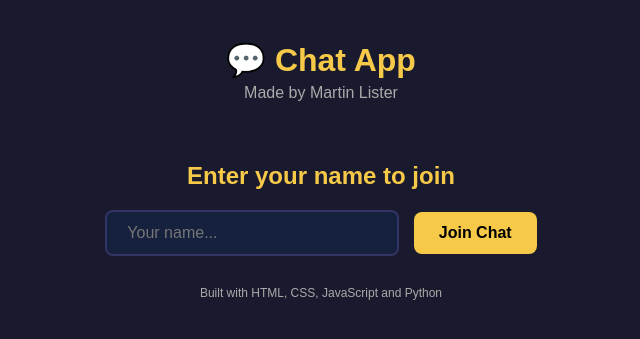
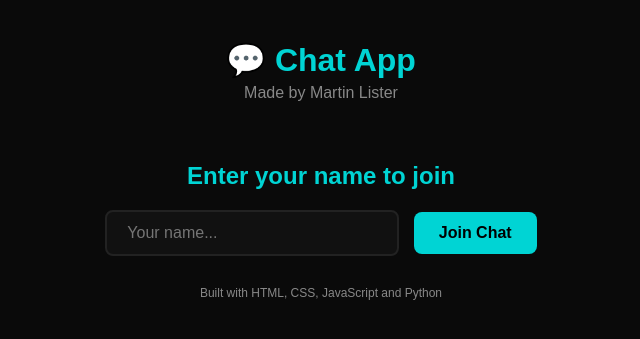
Before and after one commit to MartinLister1/chat-app, a Flask app: page / in a window 1280 px wide. Shown: the top 339 px of the page, without its empty margins (319-959 px from the left). Run offline with Flask 3, Linux system fonts and the light colour scheme; some libraries are stand-ins or nearby versions.

Commit message:
changed colours

```diff
--- a/static/style.css
+++ b/static/style.css
@@ -1,5 +1,5 @@
 body {
-  background-color: #1a1a2e;
+  background-color: #0a0a0a;
   font-family: Arial, sans-serif;
   color: white;
   text-align: center;
@@ -8,13 +8,13 @@ body {
 }
 
 header h1 {
-  color: #f7c948;
+  color: #00d4d4;
   font-size: 32px;
   margin-bottom: 5px;
 }
 
 header p {
-  color: #aaaaaa;
+  color: #888888;
   margin-top: 0;
 }
 
@@ -29,7 +29,7 @@ header p {
 }
 
 #username-screen h2 {
-  color: #f7c948;
+  color: #00d4d4;
   margin-bottom: 20px;
 }
 
@@ -37,8 +37,8 @@ header p {
   padding: 12px 20px;
   font-size: 16px;
   border-radius: 8px;
-  border: 2px solid #333366;
-  background-color: #16213e;
+  border: 2px solid #222222;
+  background-color: #111111;
   color: white;
   width: 250px;
   margin-right: 10px;
@@ -46,14 +46,14 @@ header p {
 
 #username-screen input:focus {
   outline: none;
-  border-color: #f7c948;
+  border-color: #00d4d4;
 }
 
 #username-screen button {
   padding: 12px 25px;
   font-size: 16px;
   font-weight: bold;
-  background-color: #f7c948;
+  background-color: #00d4d4;
   color: black;
   border: none;
   border-radius: 8px;
@@ -158,6 +159,6 @@ footer {
 }
 
 footer p {
-  color: #aaaaaa;
+  color: #888888;
   font-size: 12px;
 }
```
Also changed, not shown: other parts of static/style.css (+15 -14 lines).
